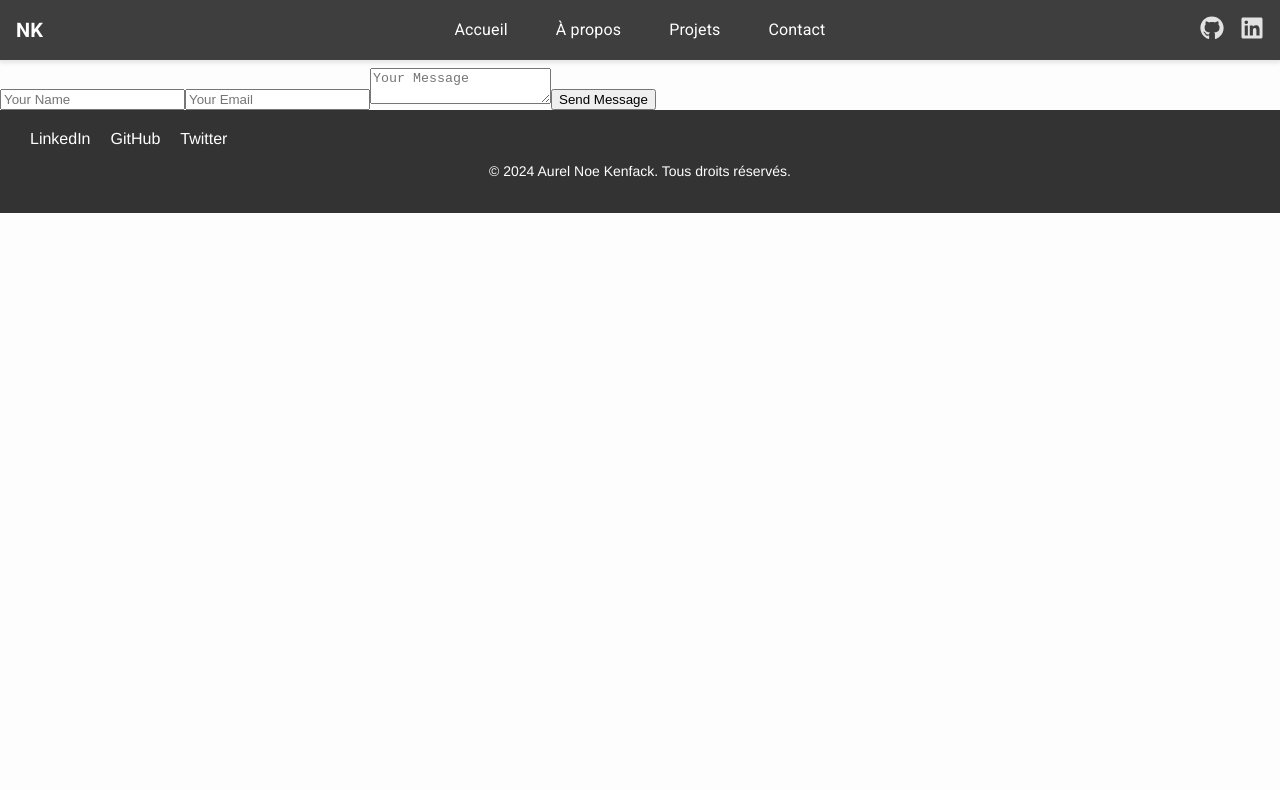
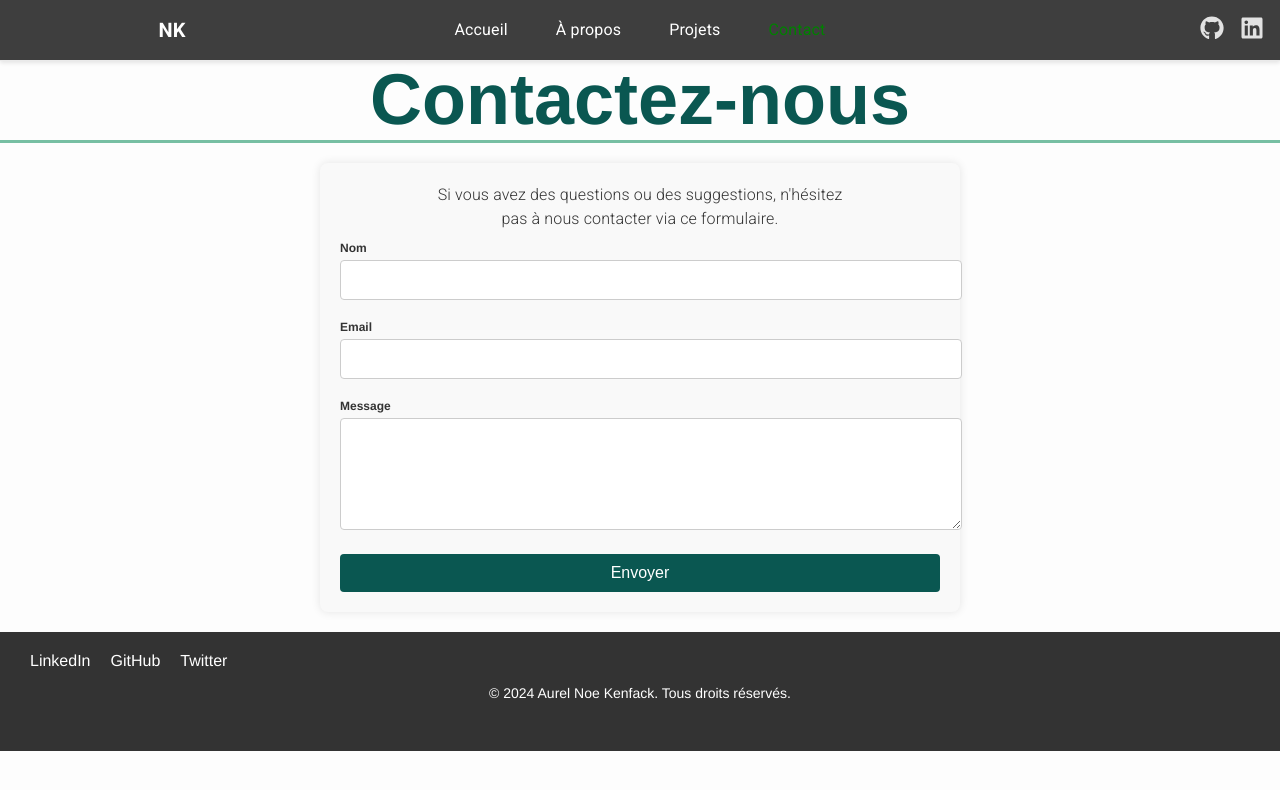
Before and after one commit to NoeKen/myPortolio, a Next.js app: page /contact in a window 1280 px wide. Shown: the top 790 px of the page. Built offline with nearby package versions, Linux system fonts and the light colour scheme.

Commit message:
mise à jour du composant Formation

```diff
--- a/src/app/[components]/navBar/navBar.js
+++ b/src/app/[components]/navBar/navBar.js
@@ -3,44 +3,34 @@ import theme from "@/app/[constants]/theme";
 import { Typography } from "@mui/material";
 import Link from "next/link";
 import { useState } from "react";
-import {
-  FaBars,
-  FaGithub,
-  FaLinkedin,
-  FaTimes
-} from "react-icons/fa"; // Icônes
+import { FaBars, FaGithub, FaLinkedin, FaTimes } from "react-icons/fa"; // Icônes
+import { usePathname } from "next/navigation"; // Importer usePathname
 import "./style.css";
 
 const Navbar = () => {
   const [menuOpen, setMenuOpen] = useState(false);
+  const pathname = usePathname(); // Obtenir la route actuelle
 
   const toggleMenu = () => {
     setMenuOpen(!menuOpen);
   };
+
+  const isCurrentPage = (path) => pathname === path; // Vérifie si la route correspond à la page actuelle
 
   return (
     <nav className="navbar">
       {/* Logo */}
       <div className="navbar-logo">
         <Link href="/">
-          <div style={{
-            // flex:1,
-            // backgroundColor: "white",
-            // width: 50,
-            // height: 50,
-            // borderRadius: 50,
-            // justifyContent: "cente",
-            // alignContent: "center",
-          }}>
+          <div>
             <Typography
               sx={{
-                color: 'white',
-                fontWeight:'bold',
-                fontSize:theme.fontSize.title
+                color: "white",
+                fontWeight: "bold",
+                fontSize: theme.fontSize.title,
               }}
             >
               NK
-              {/* <img src="/logo.png" alt="Logo" className="logo" /> */}
             </Typography>
           </div>
         </Link>
@@ -48,39 +38,47 @@ const Navbar = () => {
 
       {/* Bouton pour ouvrir/fermer le menu sur les petits écrans */}
       <button className="menu-toggle" onClick={toggleMenu}>
-        {menuOpen ? <FaTimes color="white" /> : <FaBars color="white"  />}
+        {menuOpen ? <FaTimes color="white" /> : <FaBars color="white" />}
       </button>
 
       {/* Menu de navigation */}
       <ul className={`navbar-menu ${menuOpen ? "open" : ""}`}>
         <li className="nav-item">
           <Link href="/">
-            <Typography className="nav-link">
-              {/* <FaHome className="nav-icon" /> */}
+            <Typography
+              className="nav-link"
+              // sx={{ color: pathname === "/" ? "green" : "white" }} // Mettre en vert si c'est la page active
+            >
               <span>Accueil</span>
             </Typography>
           </Link>
         </li>
         <li className="nav-item">
           <Link href="/about">
-            <Typography className="nav-link">
-              {/* <FaUser className="nav-icon" /> */}
+            <Typography
+              className="nav-link"
+              sx={{ color: isCurrentPage("/about") ? "green" : "white" }} // Couleur verte pour la page active
+            >
               <span>À propos</span>
             </Typography>
           </Link>
         </li>
         <li className="nav-item">
           <Link href="/projects">
-            <Typography className="nav-link">
-              {/* <FaProjectDiagram className="nav-icon" /> */}
+            <Typography
+              className="nav-link"
+              sx={{ color: isCurrentPage("/projects") ? "green" : "white" }} // Couleur verte pour la page active
+            >
               <span>Projets</span>
             </Typography>
           </Link>
         </li>
         <li className="nav-item">
           <Link href="/contact">
-            <Typography className="nav-link">
-              {/* <FaProjectDiagram className="nav-icon" /> */}
+            <Typography
+              className="nav-link"
+              sx={{ color: isCurrentPage("/contact") ? "green" : "white" }} // Couleur verte pour la page active
+            >
               <span>Contact</span>
             </Typography>
           </Link>
@@ -105,17 +103,9 @@ const Navbar = () => {
         >
           <FaLinkedin className="social-icon" />
         </a>
-        {/* <Typography
-          href="https://twitter.com/username"
-          target="_blank"
-          rel="noopener noreferrer"
-          className="social-link"
-        >
-          <FaTwitter className="social-icon" />
-        </Typography> */}
       </div>
     </nav>
   );
-}
+};
 
 export default Navbar;
--- a/src/app/[components]/navBar/style.css
+++ b/src/app/[components]/navBar/style.css
@@ -46,7 +46,7 @@
   display: flex;
   align-items: center;
   text-decoration: none;
-  color: #333;
+  color: #cf0909;
   font-size: 1.1rem;
   font-weight: 500;
   transition: color 0.3s ease, transform 0.3s ease;
--- a/src/app/[components]/projectCard/projectCard.css
+++ b/src/app/[components]/projectCard/projectCard.css
@@ -1,7 +1,7 @@
 .project-card {
   border: 1px solid #ddd;
   border-radius: 8px;
-  margin: 16px;
+  /* margin: 16px; */
   text-align: center;
   background-color: #fff;
 }
--- /dev/null
+++ b/src/app/contact/contact.css
@@ -0,0 +1,82 @@
+/* Styles pour la page de contact */
+.container {
+    max-width: 600px;
+    margin: 20px auto;
+    padding: 20px;
+    background-color: #f9f9f9;
+    border-radius: 8px;
+    box-shadow: 0 0 10px rgba(0, 0, 0, 0.1);
+  }
+  .contact-header {
+    padding: 10px 0;
+    border-bottom: #77bfa3 3px solid;
+    text-align: center;
+    /* margin-bottom: 10px; */
+    font-size: 36px;
+  }
+  .contact-header h1 {
+    margin-bottom: -10px;
+  }
+
+  h1 {
+    text-align: center;
+    margin-bottom: 20px;
+    color: #0a5751;
+  }
+
+  p {
+    text-align: center;
+    font-size: 1.1rem;
+    margin-bottom: 30px;
+  }
+
+  .form {
+    display: flex;
+    flex-direction: column;
+  }
+
+  .formGroup {
+    margin-bottom: 20px;
+  }
+
+  label {
+    font-weight: bold;
+    margin-bottom: 5px;
+    display: block;
+    font-size: 12px;
+  }
+
+  input,
+  textarea {
+    width: 100%;
+    padding: 10px;
+    border: 1px solid #ccc;
+    border-radius: 4px;
+    font-size: 1rem;
+  }
+
+  textarea {
+    resize: vertical;
+  }
+
+  .submitButton {
+    padding: 10px 20px;
+    background-color: #0a5751;
+    color: white;
+    border: none;
+    border-radius: 4px;
+    cursor: pointer;
+    font-size: 1rem;
+    transition: background-color 0.3s ease;
+  }
+
+  .submitButton:hover {
+    background-color: #084d47;
+  }
+
+  .thankYouMessage {
+    margin-top: 20px;
+    color: #0a5751;
+    text-align: center;
+    font-size: 1.1rem;
+  }
--- a/src/app/contact/page.jsx
+++ b/src/app/contact/page.jsx
@@ -1,42 +1,114 @@
-"use client"
-import { useState } from 'react';
+"use client";
+import { Typography } from "@mui/material";
+import { useState } from "react";
 
-export default function Contact() {
-  const [form, setForm] = useState({ name: '', email: '', message: '' });
+import "./contact.css";
+const Contact = () => {
+  const [formData, setFormData] = useState({
+    name: "",
+    email: "",
+    message: "",
+  });
+  const [openSnackbar, setOpenSnackbar] = useState(false);
+
+  const handleChange = (e) => {
+    const { name, value } = e.target;
+    setFormData({ ...formData, [name]: value });
+  };
 
   const handleSubmit = (e) => {
     e.preventDefault();
-    console.log(form);
+    // Here you can add logic to send the form data to your backend
+    console.log(formData);
+    setOpenSnackbar(true);
+    setFormData({ name: "", email: "", message: "" }); // Clear the form after submission
+  };
+
+  const handleCloseSnackbar = () => {
+    setOpenSnackbar(false);
   };
 
   return (
-    <div className="min-h-screen bg-primary py-20 flex flex-col items-center">
-      <h2 className="text-4xl font-bold text-secondary mb-6">Contact Me</h2>
-      <form onSubmit={handleSubmit} className="flex flex-col space-y-4 w-full max-w-md">
+    <>
+      <header className="contact-header">
+        <h1>Contactez-nous</h1>
+      </header>
+
+      <div className="container">
+        {/* <h1>Contactez-nous</h1> */}
+        <Typography
+          style={{
+            color: "#",
+            fontSize: 16,
+            fontWeight: "lighter",
+            fontFamily: "roboto",
+            paddingLeft: "15%",
+            paddingRight: "15%",
+            marginBottom: 10,
+            // maxWidth: '70%',
+            textAlign: "center",
+          }}
+        >
+          Si vous avez des questions ou des suggestions, n&apos;hésitez pas à
+          nous contacter via ce formulaire.
+        </Typography>
+
+        <form onSubmit={handleSubmit} className="form">
+          <div className="formGroup">
+            <label htmlFor="name">Nom</label>
             <input
               type="text"
-          placeholder="Your Name"
-          value={form.name}
-          onChange={(e) => setForm({ ...form, name: e.target.value })}
-          className="p-3 border border-secondary rounded-md text-secondary"
+              id="name"
+              name="name"
+              value={formData.name}
+              onChange={handleChange}
+              required
             />
+          </div>
+
+          <div className="formGroup">
+            <label htmlFor="email">Email</label>
             <input
               type="email"
-          placeholder="Your Email"
-          value={form.email}
-          onChange={(e) => setForm({ ...form, email: e.target.value })}
-          className="p-3 border border-secondary rounded-md text-secondary"
+              id="email"
+              name="email"
+              value={formData.email}
+              onChange={handleChange}
+              required
             />
+          </div>
+
+          <div className="formGroup">
+            <label htmlFor="message">Message</label>
             <textarea
-          placeholder="Your Message"
-          value={form.message}
-          onChange={(e) => setForm({ ...form, message: e.target.value })}
-          className="p-3 border border-secondary rounded-md text-secondary"
+              id="message"
+              name="message"
+              value={formData.message}
+              onChange={handleChange}
+              rows="5"
+              required
             />
-        <button type="submit" className="bg-accent text-white py-3 px-6 rounded-md">
-          Send Message
+          </div>
+
+          <button type="submit" className="submitButton">
+            Envoyer
           </button>
         </form>
+        {/* {success === true && <p className="thankYouMessage">
+            Merci pour votre message. Nous vous répondrons sous peu.
+          </p>}
+        {success === false && (
+          <Typography
+            style={{
+              color: "red",
+            }}
+          >
+            Erreur lors de l&apos;envoi du message.
+          </Typography>
+        )} */}
       </div>
+    </>
   );
-}
+};
+
+export default Contact;
--- a/src/app/globals.css
+++ b/src/app/globals.css
@@ -64,7 +64,7 @@ body {
 }
 
 .projects-section {
-  padding: 4rem 2rem;
+  /* padding: 4rem 2rem; */
 }
 
 .projects-grid {
--- a/src/app/page.tsx
+++ b/src/app/page.tsx
@@ -1,6 +1,8 @@
 import Formation from "./[components]/formation/formation";
 import Header from "./[components]/header/Header";
 import Skills from "./skills/page";
+import Projects from "./projects/page"
+import Contact from "./contact/page"
 
 // app/page.js
 export default function Home() {
@@ -9,6 +11,8 @@ export default function Home() {
       <Header />
       <Formation/>
       <Skills/>
+      <Projects/>
+      <Contact/>
       {/* <Box component="section" sx={{ p: 2 }}>
         <section style={{ padding: "2rem", textAlign: "center" }}>
           <h1 style={{ fontSize: "3rem", marginBottom: "1rem" }}>
```
Also changed, not shown: src/app/[components]/formation/formation.js (+23 -1 lines), src/app/projects/page.js (+32 -23 lines), src/app/skills/page.jsx (+21 -13 lines), src/app/[components]/projects/project.js (added). Lines whose indentation alone changed are shown as unchanged.
